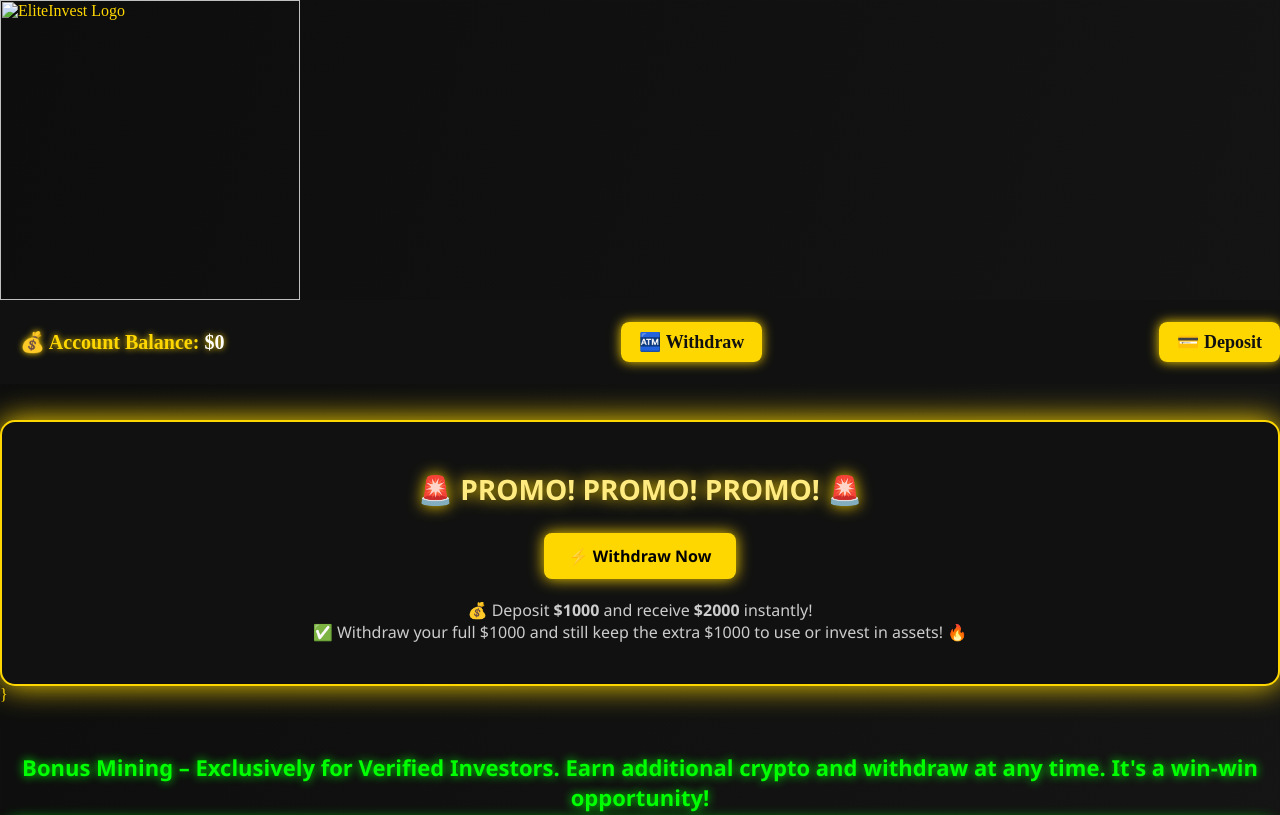
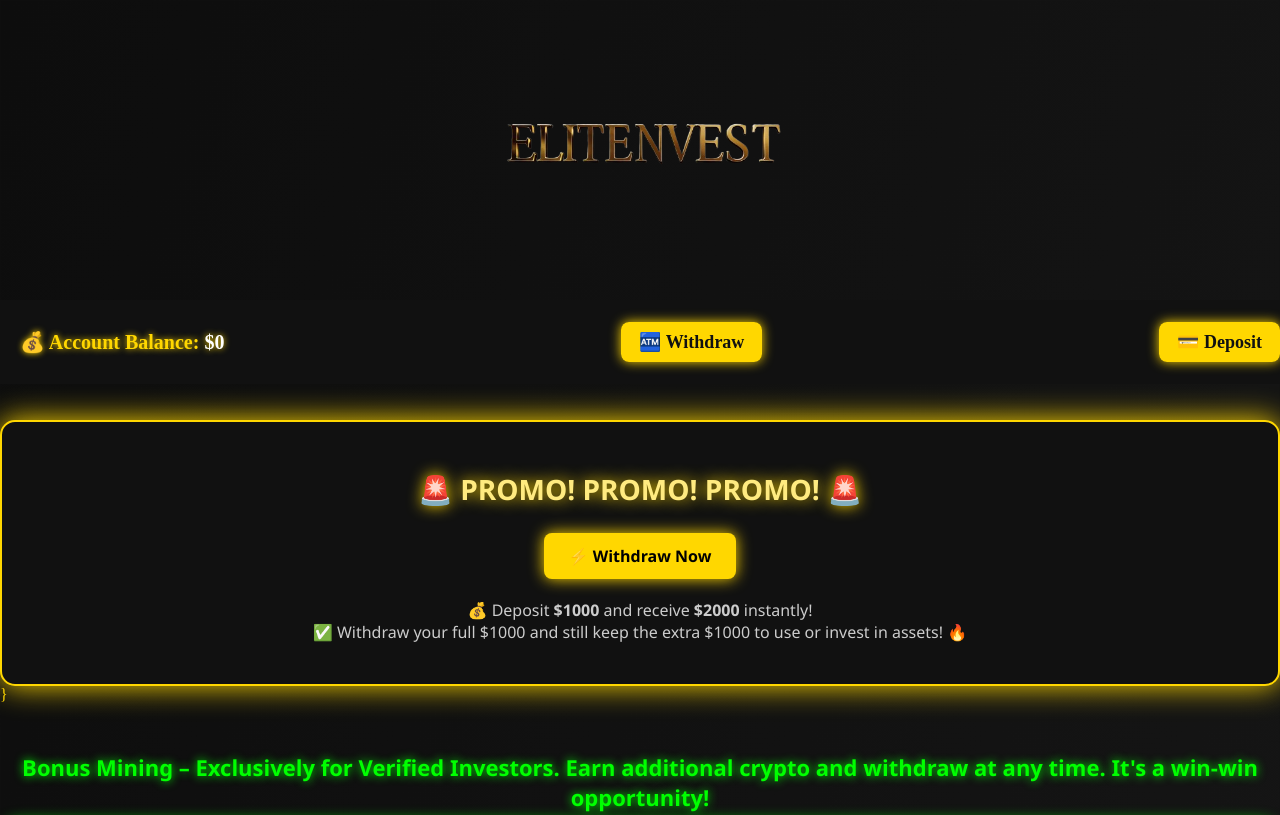
Before and after one commit to Godswilloreva/Eliteinvest, a plain HTML site: page dashboard-investelite.html in a window 1280 px wide. Shown: the top 815 px of the page. Drawn offline with Linux system fonts and the light colour scheme.

Commit message:
Add files via upload

```diff
--- a/dashboard-investelite.html
+++ b/dashboard-investelite.html
@@ -1,5 +1,7 @@
-<!-- Header Logo (No Styling, Very Big) -->
-<img src="your-logo.png" alt="EliteInvest Logo" width="300" height="300">
+<!-- Centered PNG Logo in Header -->
+<div style="text-align: center;">
+  <img src="logo.png" alt="EliteInvest Logo" width="300">
+</div>
 
 
 
```
